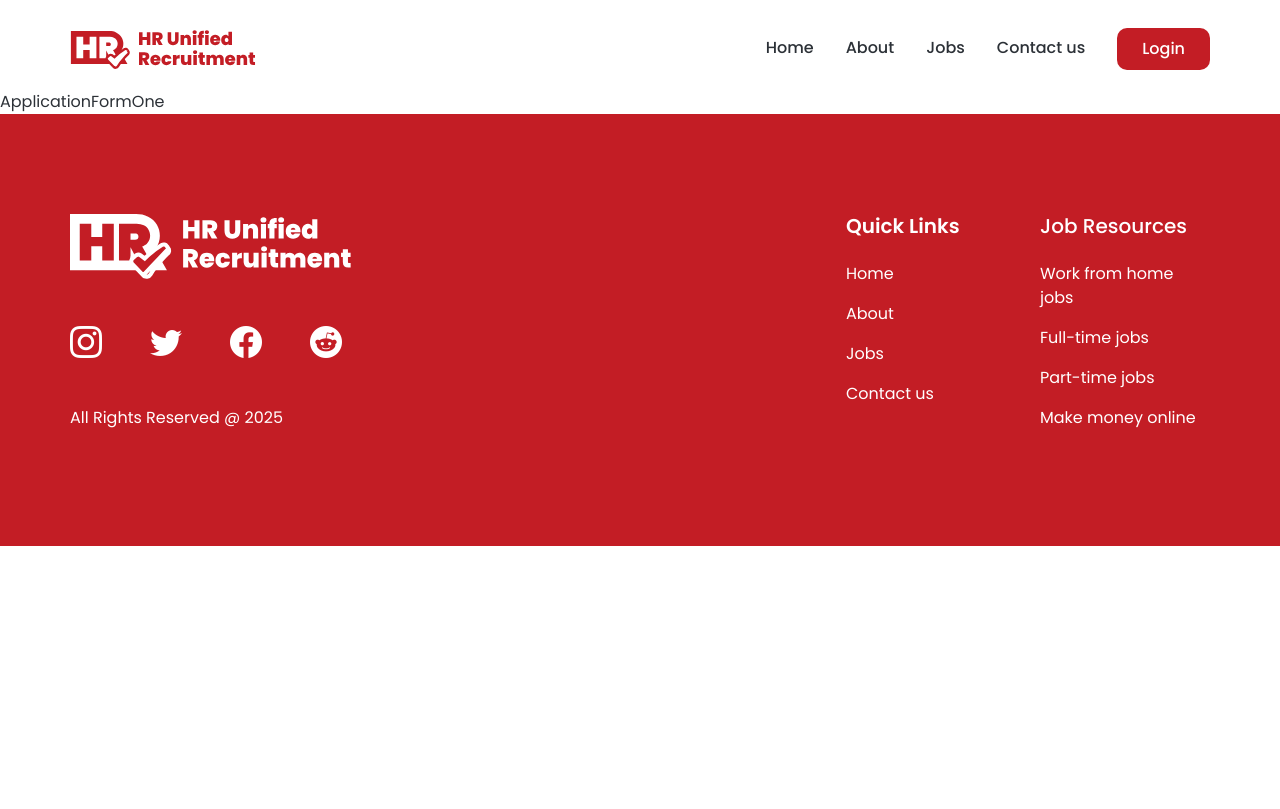
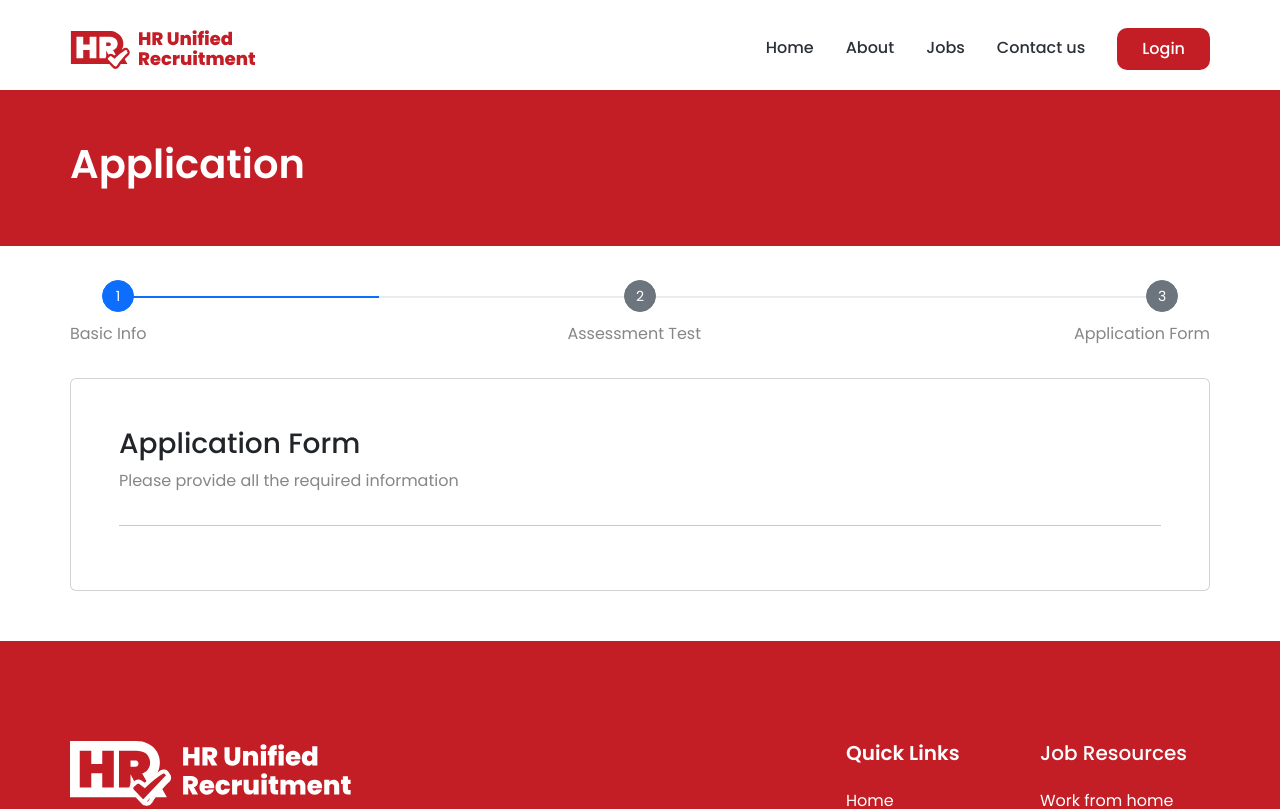
Before and after one commit to JayThreeme/hr-unified-recruitment-website, a React (Vite) app: page /application/form1 in a window 1280 px wide. Shown: the top 809 px of the page. Built offline with nearby package versions, Linux system fonts and the light colour scheme.

Commit message:
updated application form one

```diff
--- a/src/Pages/Application.jsx
+++ b/src/Pages/Application.jsx
@@ -1,6 +1,7 @@
 import { Outlet } from "react-router";
 import Navigation from "./Components/Navigation";
 import Footer from "./Components/Footer";
+import ApplicationTitle from "./Components/Application/ApplicationTitle";
 
 const Application = () => {
   return (
@@ -12,6 +13,7 @@ const Application = () => {
           height: "90px",
         }}
       ></div>
+      <ApplicationTitle />
       <Outlet />
       <Footer />
     </>
--- a/src/Pages/Components/Application/ApplicationFormOne.jsx
+++ b/src/Pages/Components/Application/ApplicationFormOne.jsx
@@ -1,5 +1,65 @@
 const ApplicationFormOne = () => {
-  return <div>ApplicationFormOne</div>;
+  return (
+    <>
+      <div
+        className="container d-grid gap-5 "
+        style={{
+          padding: "50px 0px",
+        }}
+      >
+        <div className="d-grid gap-3">
+          <div className="">
+            <div className="position-relative  mx-5">
+              <div
+                className="progress"
+                role="progressbar"
+                aria-label="Progress"
+                aria-valuenow="50"
+                aria-valuemin="0"
+                aria-valuemax="100"
+                style={{ height: "2px" }}
+              >
+                <div className="progress-bar" style={{ width: "25%" }}></div>
+              </div>
+
+              <button
+                type="button"
+                className="position-absolute top-0 start-0 translate-middle btn btn-sm btn-primary rounded-pill"
+                style={{ width: "2rem", height: "2rem" }}
+              >
+                1
+              </button>
+
+              <button
+                type="button"
+                className="position-absolute top-0 start-50 translate-middle btn btn-sm btn-secondary rounded-pill"
+                style={{ width: "2rem", height: "2rem" }}
+              >
+                2
+              </button>
+              <button
+                type="button"
+                className="position-absolute top-0 start-100 translate-middle btn btn-sm btn-secondary rounded-pill"
+                style={{ width: "2rem", height: "2rem" }}
+              >
+                3
+              </button>
+            </div>
+            <div className="d-flex justify-content-between w-100 mt-4">
+              <p>Basic Info</p>
+              <p className="ms-5">Assessment Test</p>
+              <p>Application Form</p>
+            </div>
+          </div>
+          <div className="card p-5">
+            <h3>Application Form</h3>
+            <p>Please provide all the required information</p>
+            <hr />
+          </div>
+        </div>
+      </div>
+    </>
+  );
 };
 
 export default ApplicationFormOne;
--- /dev/null
+++ b/src/Pages/Components/Application/ApplicationTitle.jsx
@@ -0,0 +1,26 @@
+const ApplicationTitle = () => {
+  return (
+    <div
+      className="text-white"
+      style={{
+        padding: "50px 0px",
+        backgroundColor: "#C31D25",
+      }}
+    >
+      <div className="container d-grid gap-4 p-0 ">
+        <div className="">
+          <h2
+            className="fw-semibold"
+            style={{
+              fontSize: "40px",
+            }}
+          >
+            Application
+          </h2>
+        </div>
+      </div>
+    </div>
+  );
+};
+
+export default ApplicationTitle;
```
